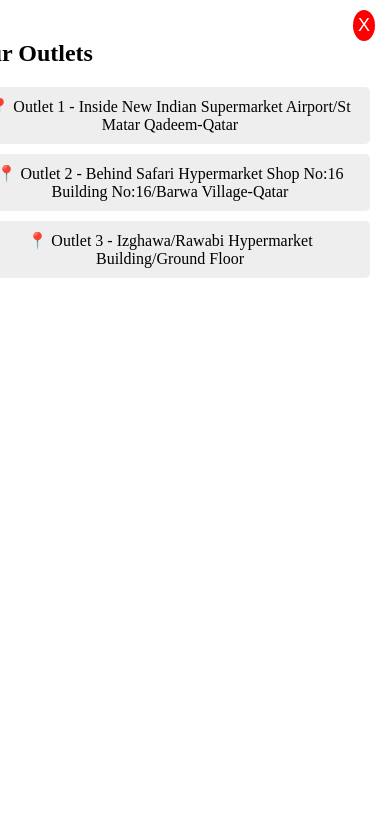
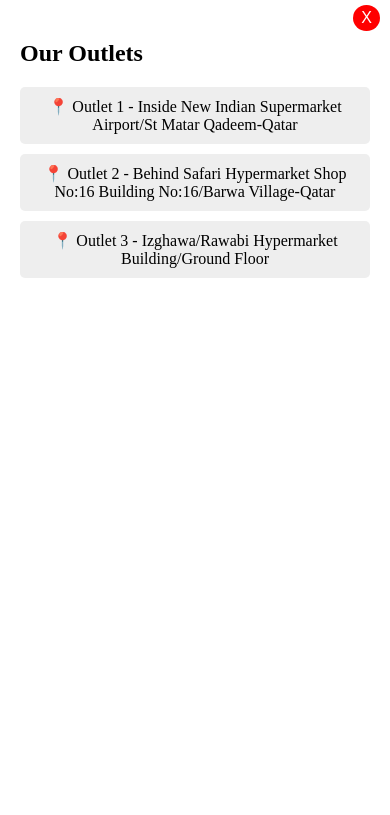
Before and after one commit to maskman-cyber/bangleseller, a plain HTML site: page index.html in a window 390 px wide. Both pictures are taken after a click on the link "Home". Shown: the top 815 px of the page. Drawn offline with Linux system fonts and the light colour scheme; a web font is replaced by a local one.

Commit message:
Another update

```diff
--- a/styles.css
+++ b/styles.css
@@ -184,17 +184,25 @@
     100% { transform: translateX(0%); }
 }
 
-/* Responsive Design */
 @media (max-width: 768px) {
-    .modal-content {
-        width: 90%;
-        height: 90vh;
+    .outlet-section {
+        width: 90%; /* Makes it take up 90% of the screen width */
+        max-width: 350px; /* Prevents it from being too big */
+        right: -100%; /* Ensures it is hidden initially */
     }
 
-    .slider {
-        height: 300px; /* Smaller height for mobile */
+    .outlet-section.active {
+        right: 0; /* Slides in properly */
+    }
+
+    .close-btn {
+        top: 5px; /* Adjust position for smaller screens */
+        right: 10px;
+        font-size: 16px;
+        padding: 4px 8px;
     }
 }
+
 
 
 
```
